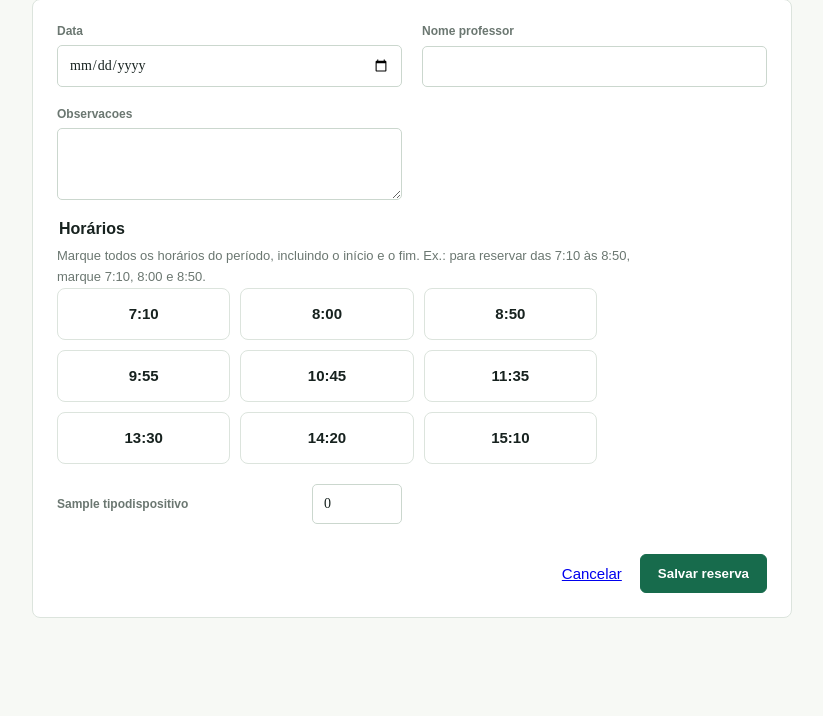
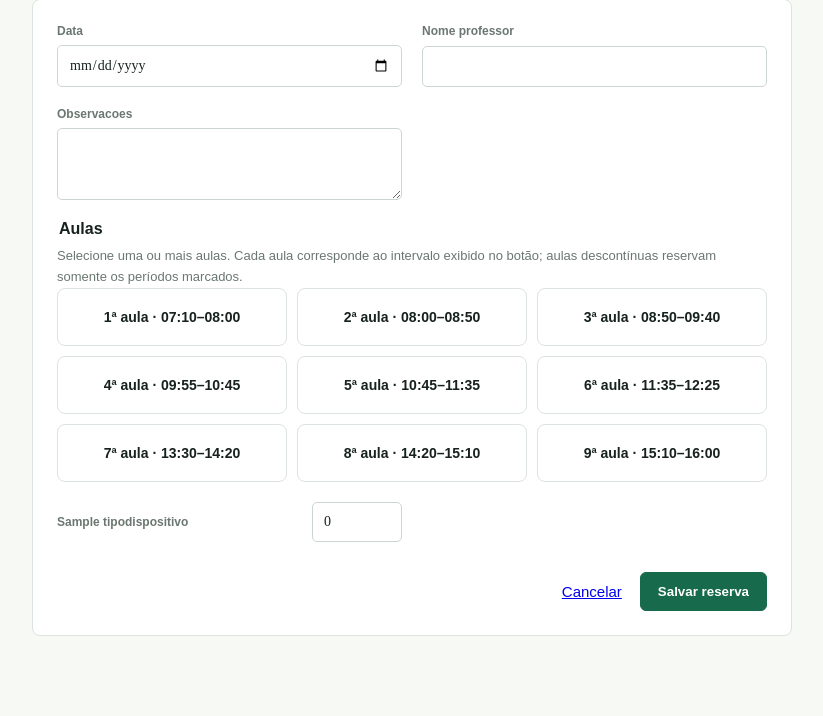
Before and after one commit to KauePO/ControleDeDispositivosCabianca, a Django app: template templates/reservas/reserva_form.html in a window 1280 px wide. Shown: the part 229-945 px from the top of the page, without its empty margins (72-895 px from the left). Before the commit the page ends 847 px from the top, so only its background shows below. Run offline with Django 5.2, Linux system fonts and the light colour scheme; tables that the repository leaves empty hold one stand-in row (values such as "Sample post"); the template is opened without the code that fills it: values that come from a table or form of the project are taken from there, most other values are stand-ins (such as "Sample title", 1, 10 or a date in 2020).

Commit message:
Adota grade de aulas na gestão de reservas
Este commit migra a lógica de reservas de intervalos de horários fixos para aulas escolares. Adiciona o modelo AulaReserva e a grade de aulas, atualiza formulários e validações para selecionar aulas em vez de horários livres, e recalcula a disponibilidade considerando cada aula individualmente. Também ajusta o dashboard, a listagem de reservas e os templates para exibir a nova representação visual, manter compatibilidade com reservas legadas e incluir o resumo público de dispositivos.

```diff
--- a/reservas/forms.py
+++ b/reservas/forms.py
@@ -1,27 +1,15 @@
-from datetime import time
-
 from django import forms
+from .horarios import AULAS_CHOICES, AULAS_POR_NUMERO, aulas_que_sobrepoem
 from .models import Categoria, Dispositivo, Reserva, TipoDispositivo
 from .services import validar_itens
 
 
 class ReservaForm(forms.ModelForm):
-    OPCOES_HORARIO = (
-        ("07:10", "7:10"),
-        ("08:00", "8:00"),
-        ("08:50", "8:50"),
-        ("09:55", "9:55"),
-        ("10:45", "10:45"),
-        ("11:35", "11:35"),
-        ("13:30", "13:30"),
-        ("14:20", "14:20"),
-        ("15:10", "15:10"),
-    )
-    horarios = forms.MultipleChoiceField(
-        label="Horários",
-        choices=OPCOES_HORARIO,
+    aulas = forms.MultipleChoiceField(
+        label="Aulas",
+        choices=AULAS_CHOICES,
         widget=forms.CheckboxSelectMultiple,
-        error_messages={"required": "Selecione ao menos dois horários."},
+        error_messages={"required": "Selecione pelo menos uma aula."},
     )
 
     class Meta:
@@ -34,22 +22,20 @@ class ReservaForm(forms.ModelForm):
 
     def __init__(self, *args, **kwargs):
         super().__init__(*args, **kwargs)
-        self._horarios_iniciais = []
-        self._horario_original = None
+        self._aulas_iniciais = []
+        self._intervalo_original = None
+        self._preservar_intervalo_legado = False
         if self.instance.pk:
-            opcoes = [valor for valor, _ in self.OPCOES_HORARIO]
-            inicio = self.instance.hora_inicio.strftime("%H:%M")
-            fim = self.instance.hora_fim.strftime("%H:%M")
-            inicio_index = max((i for i, valor in enumerate(opcoes) if valor <= inicio), default=0)
-            fim_index = min((i for i, valor in enumerate(opcoes) if valor >= fim), default=len(opcoes) - 1)
-            if fim_index <= inicio_index:
-                if inicio_index == len(opcoes) - 1:
-                    inicio_index -= 1
-                else:
-                    fim_index = inicio_index + 1
-            self._horarios_iniciais = opcoes[inicio_index:fim_index + 1]
-            self._horario_original = (self.instance.hora_inicio, self.instance.hora_fim)
-            self.initial["horarios"] = self._horarios_iniciais
+            aulas_salvas = list(self.instance.aulas.values_list("numero_aula", flat=True))
+            if aulas_salvas:
+                self._aulas_iniciais = [str(numero) for numero in aulas_salvas]
+            else:
+                self._aulas_iniciais = [
+                    str(numero)
+                    for numero in aulas_que_sobrepoem(self.instance.hora_inicio, self.instance.hora_fim)
+                ]
+            self._intervalo_original = (self.instance.hora_inicio, self.instance.hora_fim)
+            self.initial["aulas"] = self._aulas_iniciais
 
         existentes = {item.tipo_dispositivo_id: item.quantidade for item in self.instance.itens.all()} if self.instance.pk else {}
         for tipo in TipoDispositivo.objects.all():
@@ -59,33 +45,30 @@ class ReservaForm(forms.ModelForm):
 
     def clean(self):
         cleaned = super().clean()
-        selecionados = cleaned.get("horarios", [])
-        if len(selecionados) < 2:
-            if "horarios" not in self.errors:
-                self.add_error("horarios", "Selecione pelo menos dois horários para definir o período.")
+        selecionados = cleaned.get("aulas", [])
+        if not selecionados:
+            if "aulas" not in self.errors:
+                self.add_error("aulas", "Selecione pelo menos uma aula para reservar.")
             return cleaned
 
-        ordem = [valor for valor, _ in self.OPCOES_HORARIO]
-        indices = sorted(ordem.index(valor) for valor in selecionados)
-        if indices != list(range(indices[0], indices[-1] + 1)):
-            self.add_error("horarios", "Selecione horários consecutivos para formar um período contínuo.")
-            return cleaned
-
-        selecionados_ordenados = [ordem[indice] for indice in indices]
-        if self._horario_original and selecionados_ordenados == self._horarios_iniciais:
-            hora_inicio, hora_fim = self._horario_original
+        numeros_aulas = sorted(int(numero) for numero in selecionados)
+        if self._intervalo_original and [str(numero) for numero in numeros_aulas] == self._aulas_iniciais:
+            hora_inicio, hora_fim = self._intervalo_original
+            self._preservar_intervalo_legado = not self.instance.aulas.exists()
         else:
-            hora_inicio = time.fromisoformat(selecionados_ordenados[0])
-            hora_fim = time.fromisoformat(selecionados_ordenados[-1])
+            primeira_aula = AULAS_POR_NUMERO[numeros_aulas[0]]
+            ultima_aula = AULAS_POR_NUMERO[numeros_aulas[-1]]
+            hora_inicio, hora_fim = primeira_aula["inicio"], ultima_aula["fim"]
         cleaned["hora_inicio"] = hora_inicio
         cleaned["hora_fim"] = hora_fim
+        cleaned["numeros_aulas"] = numeros_aulas
         self.instance.hora_inicio = hora_inicio
         self.instance.hora_fim = hora_fim
         if not cleaned.get("data"):
             return cleaned
 
         itens = {int(nome.split("_")[1]): valor for nome, valor in self.cleaned_data.items() if nome.startswith("tipo_") and valor}
-        erros = validar_itens(cleaned["data"], hora_inicio, hora_fim, itens, self.instance.pk)
+        erros = validar_itens(cleaned["data"], hora_inicio, hora_fim, itens, self.instance.pk, numeros_aulas)
         for chave, mensagem in erros.items():
             if chave != "__all__":
                 self.add_error(f"tipo_{chave}", mensagem)
@@ -97,6 +80,9 @@ class ReservaForm(forms.ModelForm):
 
     def itens(self):
         return {int(nome.split("_")[1]): valor for nome, valor in self.cleaned_data.items() if nome.startswith("tipo_") and valor}
+
+    def numeros_aulas(self):
+        return self.cleaned_data["numeros_aulas"]
 
 
 class DispositivoForm(forms.ModelForm):
@@ -112,8 +98,12 @@ class DispositivoFilterForm(forms.Form):
 
 class DashboardFilterForm(forms.Form):
     data = forms.DateField(required=False, widget=forms.DateInput(attrs={"type": "date"}))
-    hora_inicio = forms.TimeField(required=False, widget=forms.TimeInput(attrs={"type": "time"}))
-    hora_fim = forms.TimeField(required=False, widget=forms.TimeInput(attrs={"type": "time"}))
+    aulas = forms.MultipleChoiceField(
+        label="Aulas",
+        choices=AULAS_CHOICES,
+        required=False,
+        widget=forms.CheckboxSelectMultiple,
+    )
     tipo = forms.ModelChoiceField(queryset=TipoDispositivo.objects.all(), required=False, empty_label="Todos os tipos")
     categoria = forms.ModelChoiceField(queryset=Dispositivo.objects.none(), required=False, empty_label="Todas as categorias")
 
@@ -124,8 +114,10 @@ class DashboardFilterForm(forms.Form):
 
     def clean(self):
         cleaned = super().clean()
-        if bool(cleaned.get("hora_inicio")) != bool(cleaned.get("hora_fim")):
-            raise forms.ValidationError("Informe os dois horários para filtrar um intervalo.")
-        if cleaned.get("hora_inicio") and cleaned["hora_inicio"] >= cleaned["hora_fim"]:
-            raise forms.ValidationError("O horário final deve ser posterior ao inicial.")
+        selecionados = cleaned.get("aulas", [])
+        if selecionados:
+            numeros_aulas = sorted(int(numero) for numero in selecionados)
+            cleaned["numeros_aulas"] = numeros_aulas
+            cleaned["hora_inicio"] = AULAS_POR_NUMERO[numeros_aulas[0]]["inicio"]
+            cleaned["hora_fim"] = AULAS_POR_NUMERO[numeros_aulas[-1]]["fim"]
         return cleaned
--- /dev/null
+++ b/reservas/horarios.py
@@ -0,0 +1,28 @@
+from datetime import time
+
+
+AULAS = (
+    {"numero": 1, "nome": "1ª aula", "inicio": time(7, 10), "fim": time(8, 0)},
+    {"numero": 2, "nome": "2ª aula", "inicio": time(8, 0), "fim": time(8, 50)},
+    {"numero": 3, "nome": "3ª aula", "inicio": time(8, 50), "fim": time(9, 40)},
+    {"numero": 4, "nome": "4ª aula", "inicio": time(9, 55), "fim": time(10, 45)},
+    {"numero": 5, "nome": "5ª aula", "inicio": time(10, 45), "fim": time(11, 35)},
+    {"numero": 6, "nome": "6ª aula", "inicio": time(11, 35), "fim": time(12, 25)},
+    {"numero": 7, "nome": "7ª aula", "inicio": time(13, 30), "fim": time(14, 20)},
+    {"numero": 8, "nome": "8ª aula", "inicio": time(14, 20), "fim": time(15, 10)},
+    {"numero": 9, "nome": "9ª aula", "inicio": time(15, 10), "fim": time(16, 0)},
+)
+
+AULAS_CHOICES = tuple(
+    (aula["numero"], f'{aula["nome"]} · {aula["inicio"]:%H:%M}–{aula["fim"]:%H:%M}')
+    for aula in AULAS
+)
+AULAS_POR_NUMERO = {aula["numero"]: aula for aula in AULAS}
+
+
+def aulas_que_sobrepoem(hora_inicio, hora_fim):
+    return [
+        aula["numero"]
+        for aula in AULAS
+        if aula["inicio"] < hora_fim and aula["fim"] > hora_inicio
+    ]
--- a/reservas/models.py
+++ b/reservas/models.py
@@ -1,6 +1,8 @@
 from django.conf import settings
 from django.core.exceptions import ValidationError
 from django.db import models
+
+from .horarios import AULAS_CHOICES, AULAS_POR_NUMERO
 
 
 class Categoria(models.Model):
@@ -72,6 +74,13 @@ class Reserva(models.Model):
     def professor_exibicao(self):
         return self.nome_professor or self.professor.get_full_name() or self.professor.username
 
+    @property
+    def aulas_exibicao(self):
+        aulas = list(self.aulas.all())
+        if aulas:
+            return [AULAS_POR_NUMERO[aula.numero_aula] for aula in aulas]
+        return []
+
     def __str__(self):
         return f"{self.data:%d/%m/%Y} - {self.professor_exibicao}"
 
@@ -88,3 +97,19 @@ class ItemReserva(models.Model):
         ]
         verbose_name = "item de reserva"
         verbose_name_plural = "itens de reserva"
+
+
+class AulaReserva(models.Model):
+    reserva = models.ForeignKey(Reserva, on_delete=models.CASCADE, related_name="aulas")
+    numero_aula = models.PositiveSmallIntegerField(choices=AULAS_CHOICES)
+
+    class Meta:
+        ordering = ["numero_aula"]
+        constraints = [
+            models.UniqueConstraint(fields=["reserva", "numero_aula"], name="aula_unica_por_reserva"),
+        ]
+        verbose_name = "aula reservada"
+        verbose_name_plural = "aulas reservadas"
+
+    def __str__(self):
+        return dict(AULAS_CHOICES)[self.numero_aula]
--- a/templates/reservas/reserva_form.html
+++ b/templates/reservas/reserva_form.html
@@ -4,10 +4,10 @@
 <style>
 	.time-picker { grid-column: 1 / -1; min-width: 0; border: 0; padding: 0; margin: 0; }
 	.time-picker legend { margin-bottom: 8px; color: var(--ink); font: 600 16px 'Space Grotesk', sans-serif; }
-	.time-help { max-width: 620px; margin: 0 0 18px; color: var(--muted); font-size: 13px; line-height: 1.6; }
-	.time-options > div { display: grid; grid-template-columns: repeat(3, minmax(0, 1fr)); gap: 10px; max-width: 540px; }
+	.time-help { max-width: 720px; margin: 0 0 18px; color: var(--muted); font-size: 13px; line-height: 1.6; }
+	.time-options > div { display: grid; grid-template-columns: repeat(3, minmax(0, 1fr)); gap: 10px; max-width: 720px; }
 	.time-options > div > div { min-width: 0; }
-	.time-options label { display: flex; position: relative; align-items: center; justify-content: center; min-height: 52px; border: 1px solid var(--line); border-radius: 8px; background: #fff; color: var(--ink); cursor: pointer; font-size: 15px; font-weight: 700; transition: border-color .16s ease, background-color .16s ease, color .16s ease, box-shadow .16s ease, transform .16s ease; }
+	.time-options label { display: flex; position: relative; align-items: center; justify-content: center; min-height: 58px; border: 1px solid var(--line); border-radius: 8px; background: #fff; color: var(--ink); cursor: pointer; font-size: 14px; font-weight: 700; text-align: center; transition: border-color .16s ease, background-color .16s ease, color .16s ease, box-shadow .16s ease, transform .16s ease; }
 	.time-options label:hover { transform: translateY(-1px); border-color: var(--green); box-shadow: 0 3px 10px rgb(23 107 76 / 10%); }
 	.time-options label:has(input:checked) { border-color: var(--green); background: var(--green); color: #fff; box-shadow: 0 3px 10px rgb(23 107 76 / 18%); }
 	.time-options label:has(input:checked)::after { position: absolute; top: 5px; right: 7px; content: '✓'; font-size: 11px; }
@@ -20,10 +20,10 @@
 <form method="post" class="panel form-layout">
 	{% csrf_token %}
 	{% for field in form %}
-		{% if field.name == 'horarios' %}
+		{% if field.name == 'aulas' %}
 			<fieldset class="time-picker">
 				<legend>{{ field.label }}</legend>
-				<p class="time-help">Marque todos os horários do período, incluindo o início e o fim. Ex.: para reservar das 7:10 às 8:50, marque 7:10, 8:00 e 8:50.</p>
+				<p class="time-help">Selecione uma ou mais aulas. Cada aula corresponde ao intervalo exibido no botão; aulas descontínuas reservam somente os períodos marcados.</p>
 				<div class="time-options">{{ field }}</div>
 				{% for error in field.errors %}<small class="error">{{ error }}</small>{% endfor %}
 			</fieldset>
```
Also changed, not shown: reservas/admin.py (+15 -3 lines), reservas/services.py (+46 -7 lines), reservas/tests.py (+112 -29 lines), reservas/views.py (+16 -4 lines), templates/reservas/dashboard.html (+64 -1 lines), templates/reservas/reserva_list.html (+32 -1 lines), reservas/migrations/0005_aulareserva.py (added).
